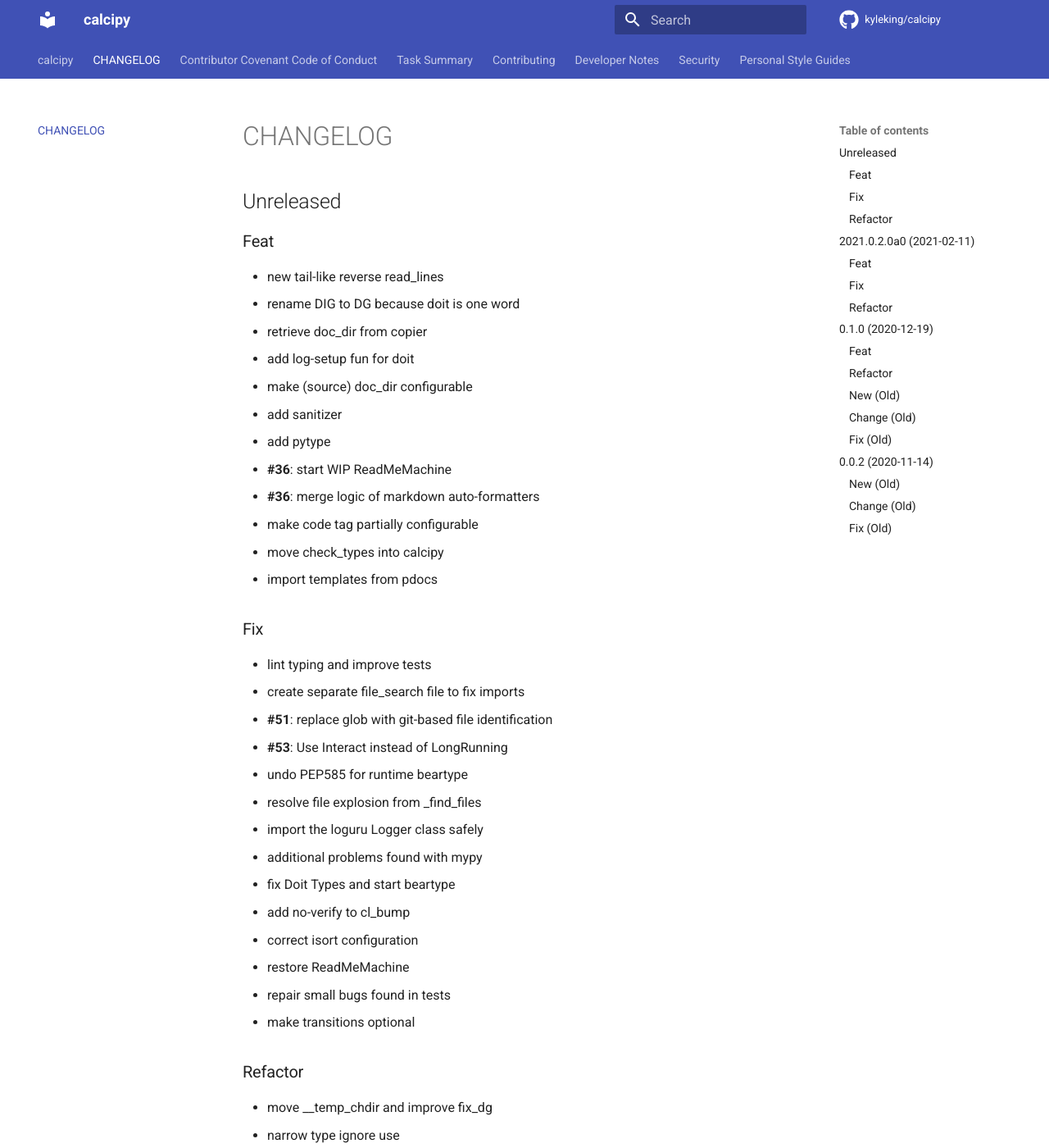
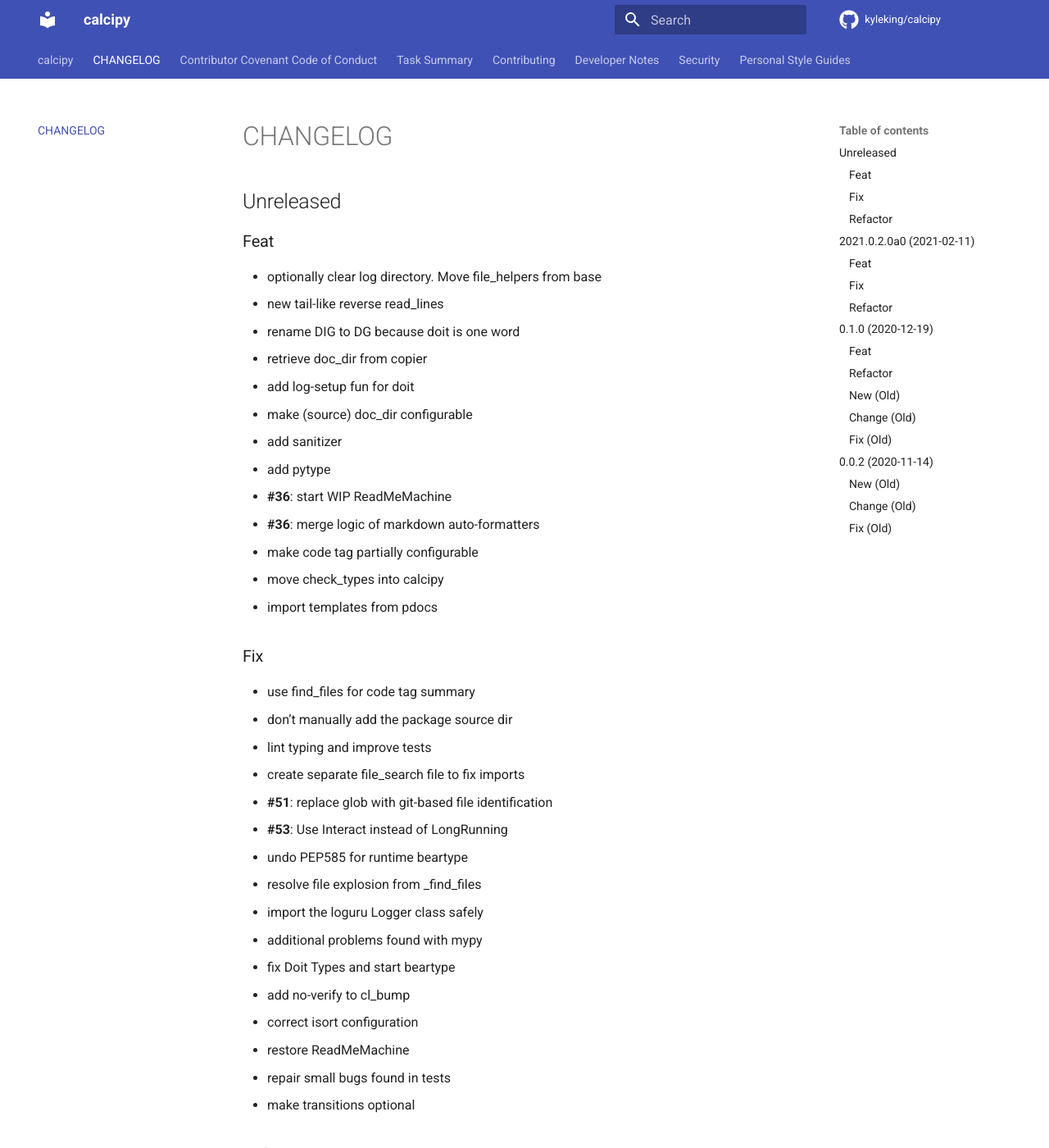
Before and after one commit to KyleKing/calcipy, an MkDocs documentation site: the page built from docs/CHANGELOG.md, in a window 1280 px wide and 1400 px high. Shown: the whole window at 82% size. Built offline with MkDocs 1.6.1 and Material for MkDocs 9.7.7, drawn with Linux system fonts in a browser that asks for light colours; comment, search, counter and statistics services are not loaded; some of the changed text lies outside the part shown.

Commit message:
docs: update documentation

```diff
--- a/docs/CHANGELOG.md
+++ b/docs/CHANGELOG.md
@@ -2,6 +2,7 @@
 
 ### Feat
 
+- optionally clear log directory. Move file_helpers from base
 - new tail-like reverse read_lines
 - rename DIG to DG because doit is one word
 - retrieve doc_dir from copier
@@ -17,6 +18,8 @@
 
 ### Fix
 
+- use find_files for code tag summary
+- don't manually add the package source dir
 - lint typing and improve tests
 - create separate file_search file to fix imports
 - **#51**: replace glob with git-based file identification
@@ -34,6 +37,8 @@
 
 ### Refactor
 
+- use calcipy:skip-tags
+- fix minor code tags
 - move __temp_chdir and improve fix_dg
 - narrow type ignore use
 - use path_file of file_path
```
Also changed, not shown: docs/CODE_TAG_SUMMARY.md (+3 -1 lines), 1 other file.
